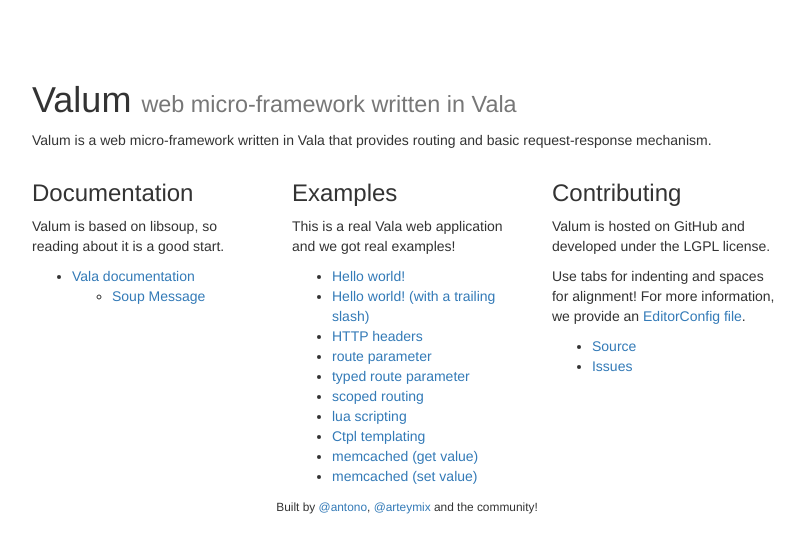
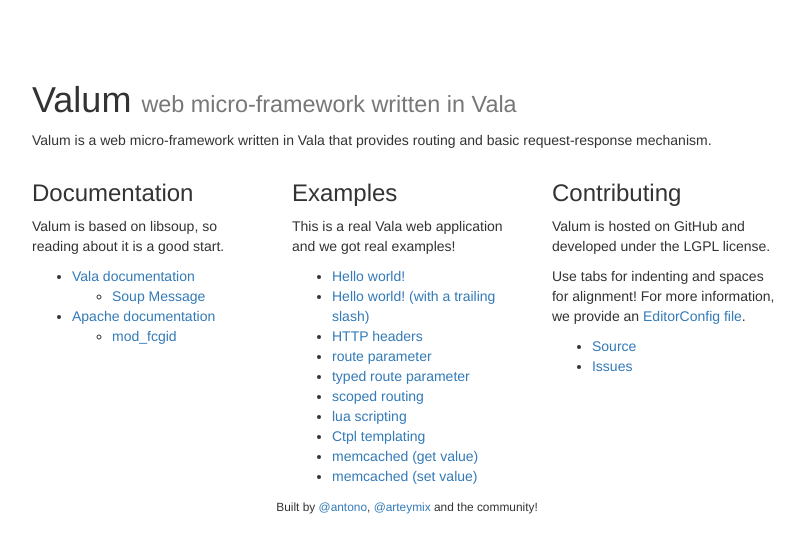
Before and after one commit to valum-framework/valum, a Python web app: template app/templates/home.html in a window 1280 px wide. Shown: the top 553 px of the page, without its empty margins (233-1038 px from the left). Run offline with Jinja, Linux system fonts and the light colour scheme; the template is opened without the code that fills it, so the values that code supplies are empty; some libraries are stand-ins or nearby versions.

Commit message:
SGI becomes VSGI.
Added some documentation.

Conflicts:
	Makefile
	app/app.vala

```diff
--- a/app/templates/home.html
+++ b/app/templates/home.html
@@ -30,6 +30,12 @@
                   <a href="http://valadoc.org/">Vala documentation</a>
                   <ul>
                     <li><a href="http://valadoc.org/#!api=libsoup-2.4/Soup.Message">Soup Message</a></li>
+                  </ul>
+                </li>
+                <li>
+                  <a href="http://www.apache.org/">Apache documentation</a>
+                  <ul>
+                    <li><a href="http://httpd.apache.org/mod_fcgid/mod/mod_fcgid.html#fcgidwrapper">mod_fcgid</a></li>
                   </ul>
                 </li>
               </ul>
```
Also changed, not shown: README.md, 9 other files.
